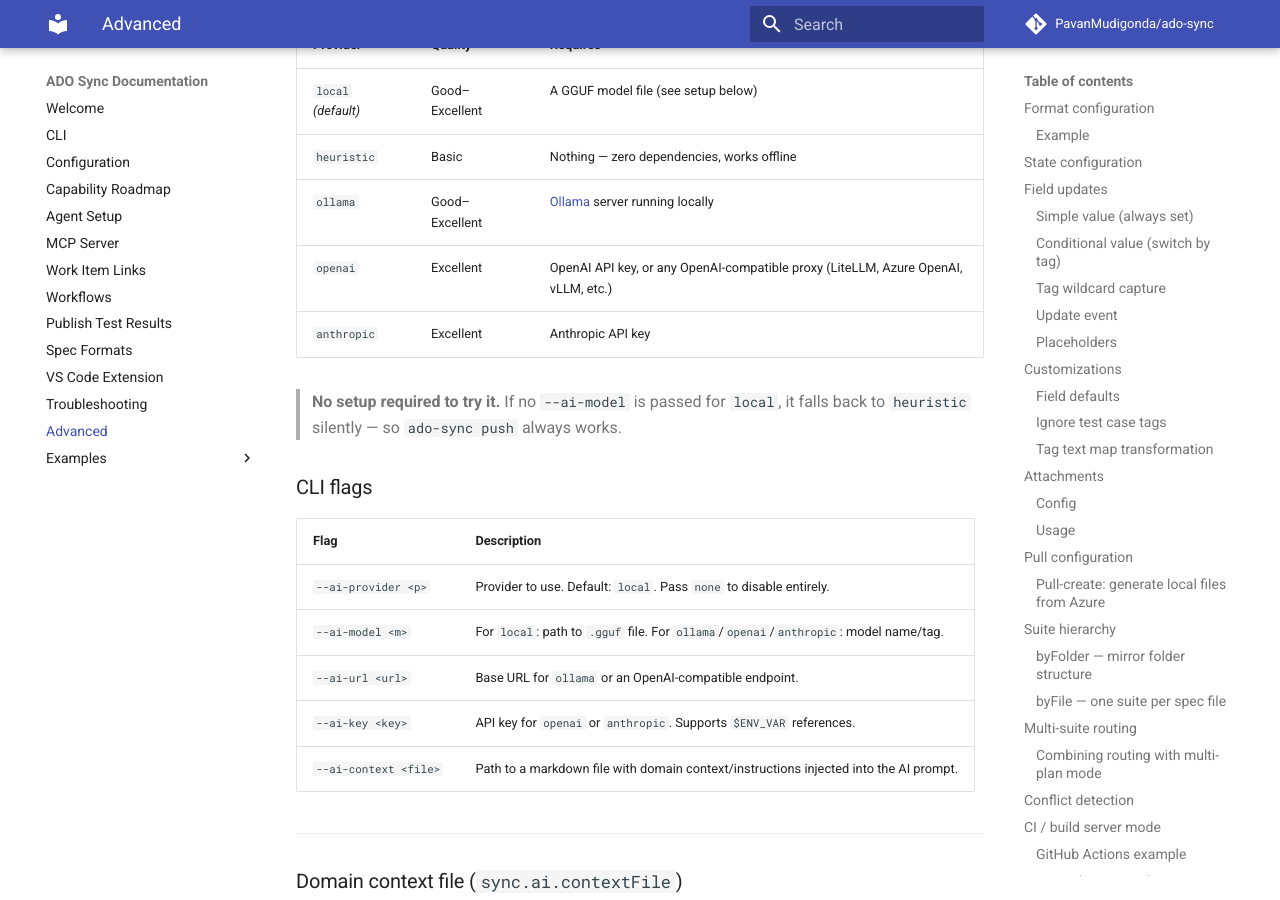
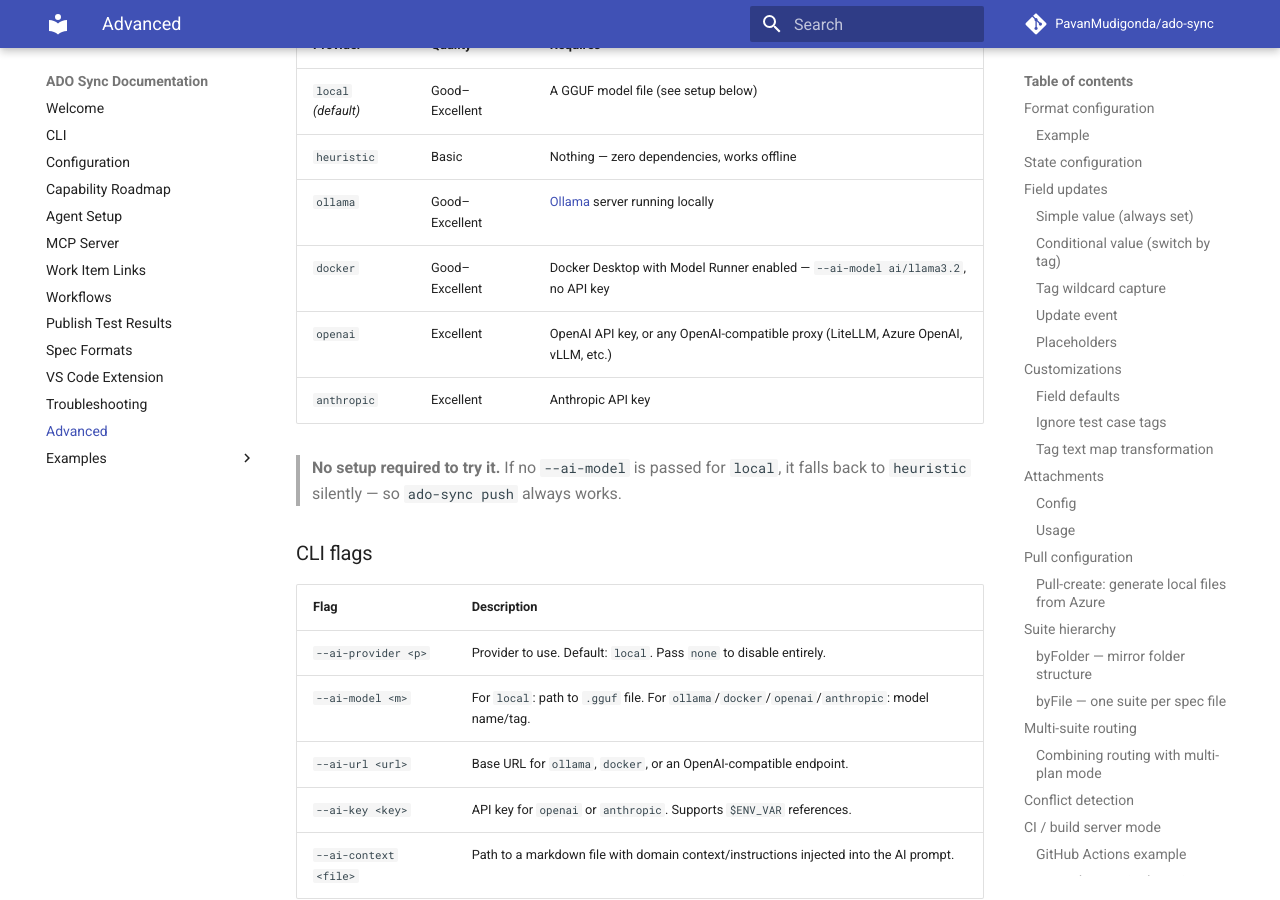
Before and after one commit to PavanMudigonda/ado-sync, an MkDocs documentation site: the page built from docs/advanced.md, in a window 1280 px wide and 900 px high, scrolled down 12430 px. Built offline with MkDocs 1.6.1 and Material for MkDocs 9.7.7, drawn with Linux system fonts in a browser that asks for light colours; comment, search, counter and statistics services are not loaded.

Commit message:
docs: add docker provider to README, cli.md, and advanced.md

````diff
--- a/docs/advanced.md
+++ b/docs/advanced.md
@@ -491,7 +491,7 @@
 
 ### AI failure analysis
 
-When `sync.ai.analyzeFailures: true` is set (and the provider is `ollama`, `openai`, or `anthropic`), ado-sync uses the AI provider to generate a root-cause summary for failing test results during `publish-test-results`. The summary is attached as a comment on the Azure Test Run result.
+When `sync.ai.analyzeFailures: true` is set (and the provider is `ollama`, `docker`, `openai`, or `anthropic`), ado-sync uses the AI provider to generate a root-cause summary for failing test results during `publish-test-results`. The summary is attached as a comment on the Azure Test Run result.
 
 ```json
 {
@@ -518,6 +518,7 @@
 | `local` *(default)* | Good–Excellent | A GGUF model file (see setup below) |
 | `heuristic` | Basic | Nothing — zero dependencies, works offline |
 | `ollama` | Good–Excellent | [Ollama](https://ollama.com) server running locally |
+| `docker` | Good–Excellent | Docker Desktop with Model Runner enabled — `--ai-model ai/llama3.2`, no API key |
 | `openai` | Excellent | OpenAI API key, or any OpenAI-compatible proxy (LiteLLM, Azure OpenAI, vLLM, etc.) |
 | `anthropic` | Excellent | Anthropic API key |
 
@@ -528,8 +529,8 @@
 | Flag | Description |
 |------|-------------|
 | `--ai-provider <p>` | Provider to use. Default: `local`. Pass `none` to disable entirely. |
-| `--ai-model <m>` | For `local`: path to `.gguf` file. For `ollama`/`openai`/`anthropic`: model name/tag. |
-| `--ai-url <url>` | Base URL for `ollama` or an OpenAI-compatible endpoint. |
+| `--ai-model <m>` | For `local`: path to `.gguf` file. For `ollama`/`docker`/`openai`/`anthropic`: model name/tag. |
+| `--ai-url <url>` | Base URL for `ollama`, `docker`, or an OpenAI-compatible endpoint. |
 | `--ai-key <key>` | API key for `openai` or `anthropic`. Supports `$ENV_VAR` references. |
 | `--ai-context <file>` | Path to a markdown file with domain context/instructions injected into the AI prompt. |
 
@@ -596,7 +597,7 @@
 
 #### Notes
 
-- Context is injected for all LLM providers: `local`, `ollama`, `openai`, `anthropic`.
+- Context is injected for all LLM providers: `local`, `ollama`, `docker`, `openai`, `anthropic`.
 - The `heuristic` provider does not use a prompt and ignores this setting.
 - If the file cannot be read, a warning is printed and the push continues without it.
 
````
Also changed, not shown: README.md (+5 -0 lines), docs/cli.md (+6 -1 lines).
